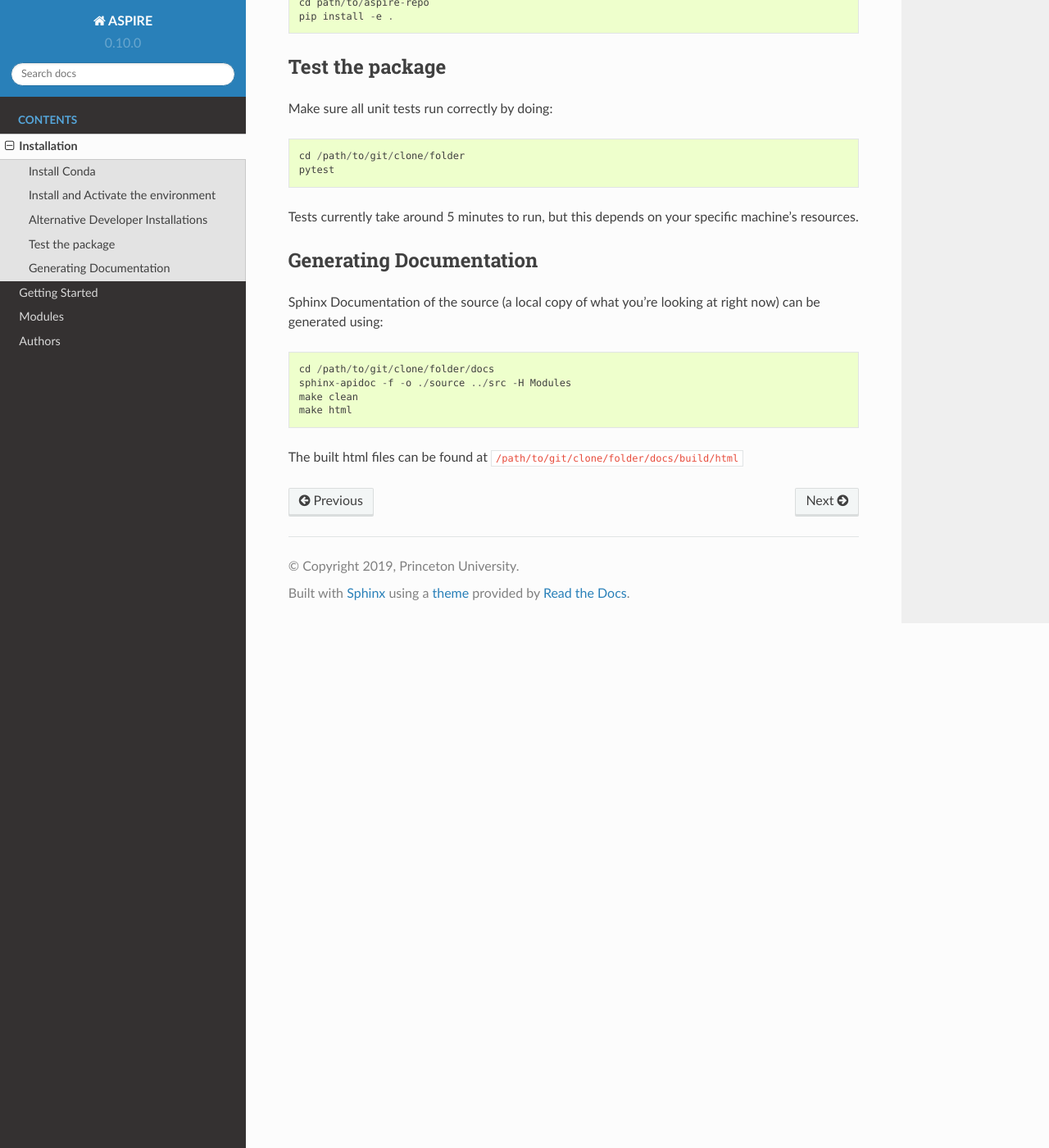
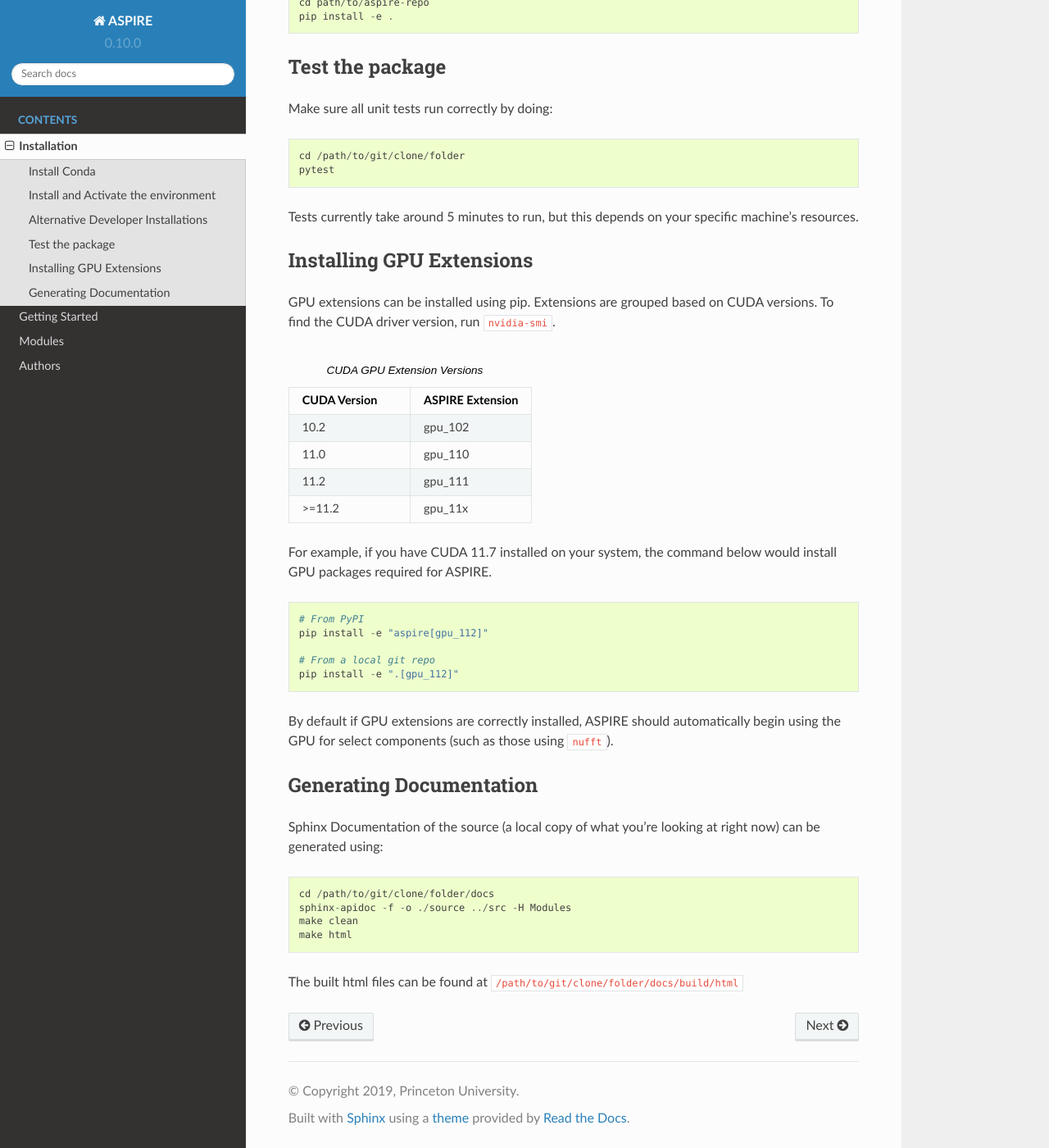
Before and after one commit to ComputationalCryoEM/ASPIRE-Python, a Sphinx documentation site: the page built from docs/source/installation.rst, in a window 1280 px wide and 1400 px high, scrolled down 2003 px. Shown: the whole window at 82% size. Built offline with Sphinx 7.4.7 and the Read the Docs theme 2.0.0, drawn with Linux system fonts in a browser that asks for light colours; pages that are not in the unit, such as notebooks, are missing from menus.

Commit message:
Update docs with Installing GPU Extension section

```diff
--- a/docs/source/installation.rst
+++ b/docs/source/installation.rst
@@ -99,6 +99,42 @@ Make sure all unit tests run correctly by doing:
 
 Tests currently take around 5 minutes to run, but this depends on your specific machine's resources.
 
+Installing GPU Extensions
+*************************
+
+GPU extensions can be installed using pip.
+Extensions are grouped based on CUDA versions.
+To find the CUDA driver version, run ``nvidia-smi``.
+
+.. list-table:: CUDA GPU Extension Versions
+   :widths: 25 25
+   :header-rows: 1
+
+   * - CUDA Version
+     - ASPIRE Extension
+   * - 10.2
+     - gpu_102
+   * - 11.0
+     - gpu_110
+   * - 11.2
+     - gpu_111
+   * - >=11.2
+     - gpu_11x
+
+For example, if you have CUDA 11.7 installed on your system,
+the command below would install GPU packages required for ASPIRE.
+
+::
+
+    # From PyPI
+    pip install -e "aspire[gpu_112]"
+
+    # From a local git repo
+    pip install -e ".[gpu_112]"
+
+By default if GPU extensions are correctly installed,
+ASPIRE should automatically begin using the GPU for select components
+(such as those using ``nufft``).
 
 Generating Documentation
 ************************
```
Also changed, not shown: README.md (+0 -7 lines).
